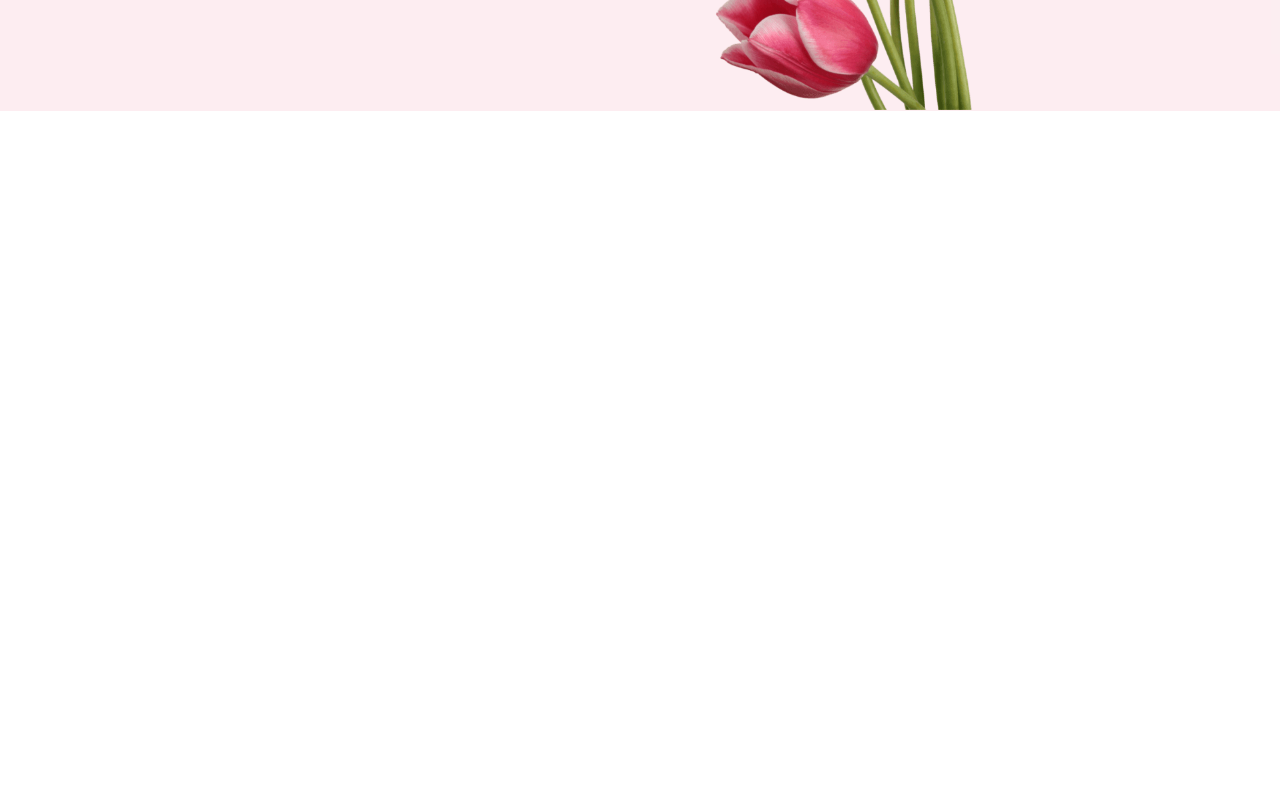
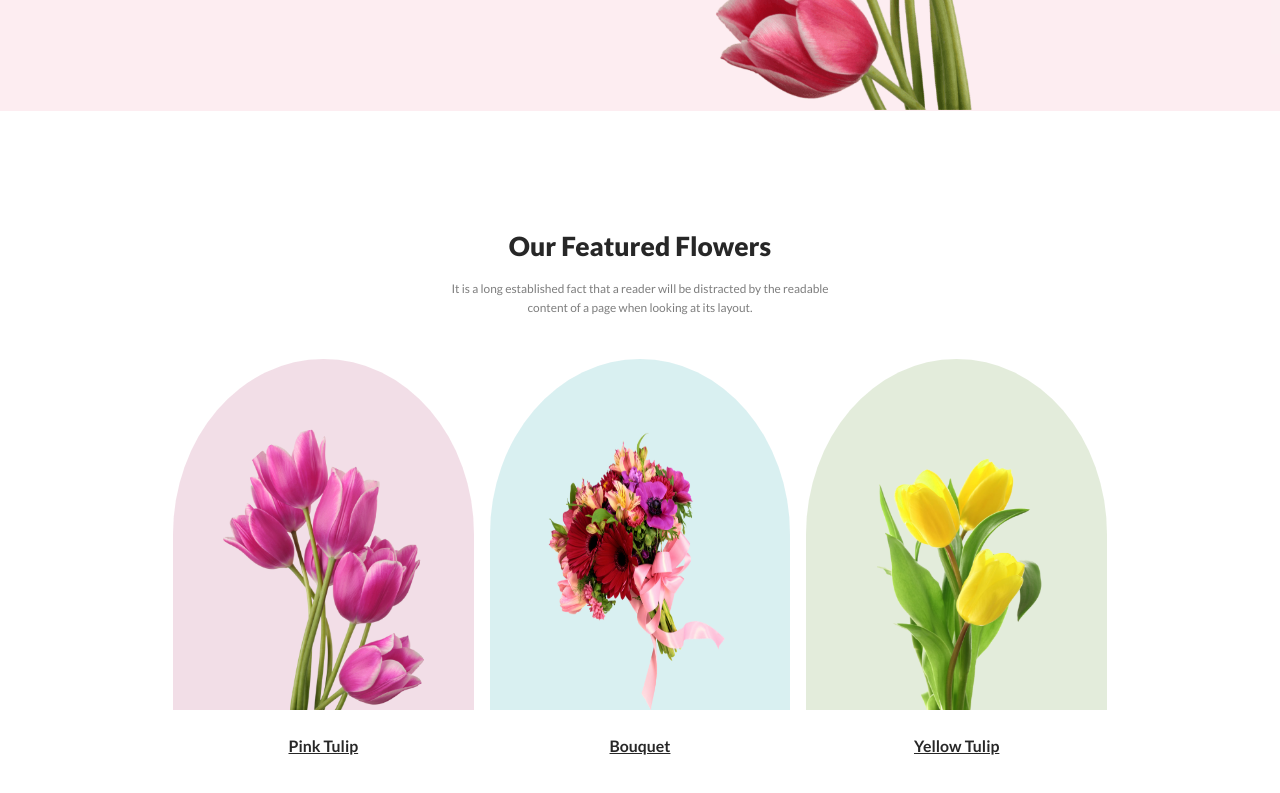
Before and after one commit to jiadalfahmid/Flower-shop, a plain HTML site: page index.html in a window 1280 px wide. Shown: the part 455-1248 px from the top of the page. Before the commit the page ends 800 px from the top, so only its background shows below. Drawn offline with Linux system fonts and the light colour scheme.

Commit message:
Featured section added

```diff
--- a/css/style.css
+++ b/css/style.css
@@ -89,4 +89,49 @@
   padding-top: 34px;
 }
 /* header styles ends */
+/* featured section starts */
+.featured-section{
+  margin: 120px auto;
+  display: flex;
+  flex-direction: column;
+  justify-content: center;
+  align-items: center;
+}
+
+.featured-section .images{
+  display: flex;
+  flex-direction: row;
+  align-items: center;
+  justify-content: center;
+  gap: 16px;
+  margin-top: 20px;
+}
+
+.images img{
+  border-radius: 50% 50% 0% 0%;
+  width: 300.69px;
+  height: 350.37px;
+  padding: 70px 50px 0px;
+}
+
+.images .image1 img{
+  background-color: #A7216226;
+}
+.images .image2 img{
+  background-color: #0597A026;
+}
+.images .image3 img{
+  background-color: #477D1126;
+}
+
+.images p{
+  color: rgb(39, 39, 39);
+  font-size: 15.84px;
+  font-weight: 700;
+  line-height: 23.1px;
+  margin-top: 21.22px;
+  text-align: center;
+  text-decoration-line: underline;
+}
+/* featured section ends */
 /* body ends */
--- a/index.html
+++ b/index.html
@@ -24,5 +24,27 @@
     <!-- banner ends -->
    </header>
   <!-- header ends -->
+   <!-- featured section starts -->
+   <!-- section.container>h2.title+p.para+section.images>div.image$*3>img+p.image-text -->
+   <section class="container featured-section">
+    <h2 class="title">Our Featured Flowers</h2>
+    <p class="para">It is a long established fact that a reader will be distracted by the readable content of a page when looking at its layout.</p>
+    <section class="images">
+      <div class="image1">
+        <img src="./images/pink tulip.png" alt="">
+        <p class="image-text">Pink Tulip</p>
+      </div>
+      <div class="image2">
+        <img src="./images/gift.png" alt="">
+        <p class="image-text">Bouquet</p>
+      </div>
+      <div class="image3">
+        <img src="./images/yellow tulip.png" alt="">
+        <p class="image-text">Yellow Tulip</p>
+      </div>
+    </section>
+    </section>
+   </section>
+  <!-- featured section ends -->
 </body>
 </html>
```
